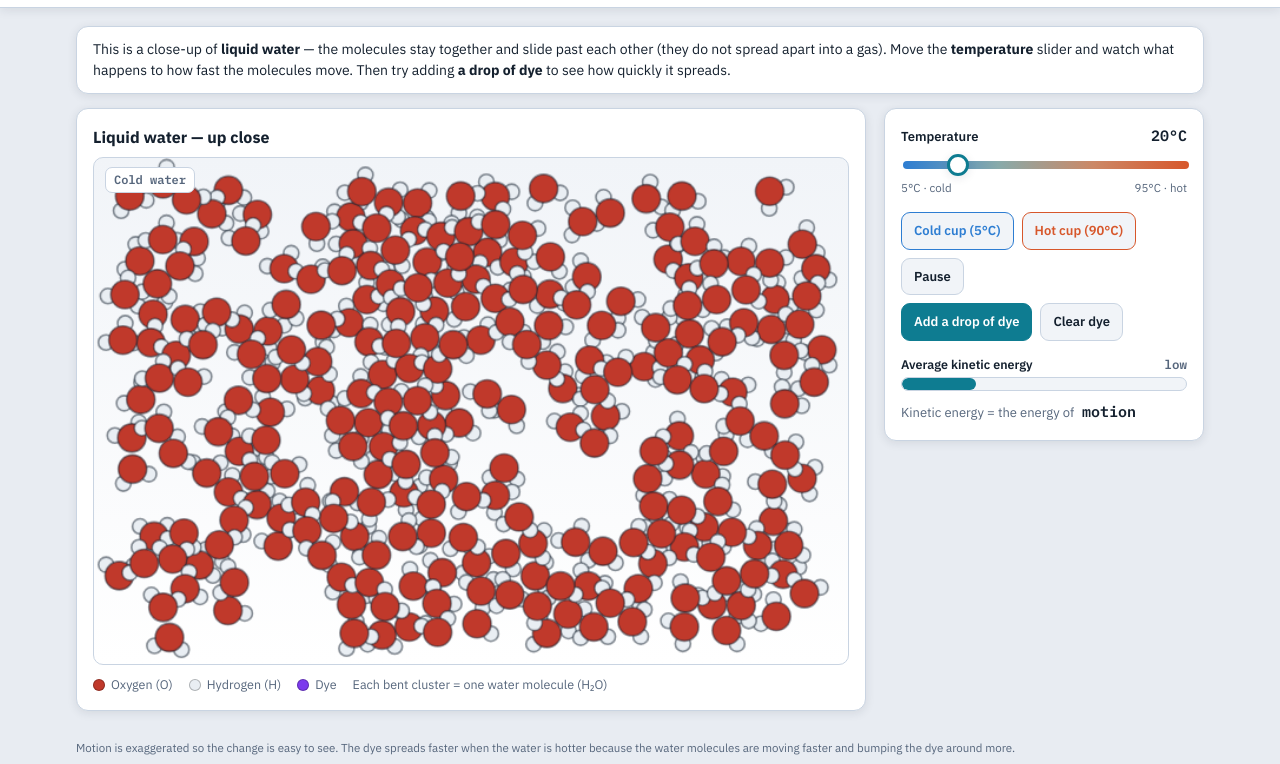
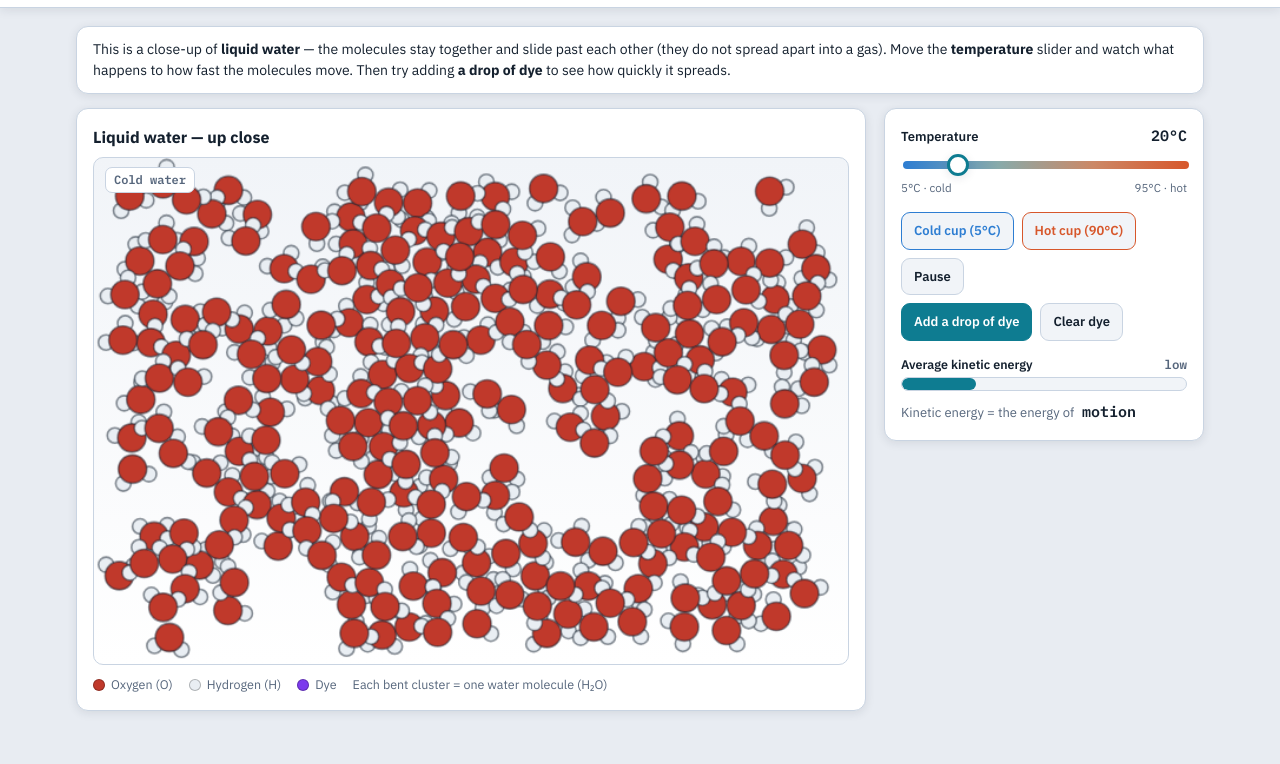
Before and after one commit to joshpdag/Water-Molecules-Temperature, a plain HTML site: page index.html in a window 1280 px wide. Shown: the part 76-840 px from the top of the page. After the commit the page ends 805 px from the top, so only its background shows below. Drawn offline with Linux system fonts and the light colour scheme.

Commit message:
Update index.html

```diff
--- a/index.html
+++ b/index.html
@@ -156,7 +156,6 @@ input[type=range]::-moz-range-thumb{width:22px;height:22px;border-radius:50%;bac
     </div>
   </div>
 </div>
-<div class="foot">Motion is exaggerated so the change is easy to see. The dye spreads faster when the water is hotter because the water molecules are moving faster and bumping the dye around more.</div>
 
 <script>
 (function(){
```
